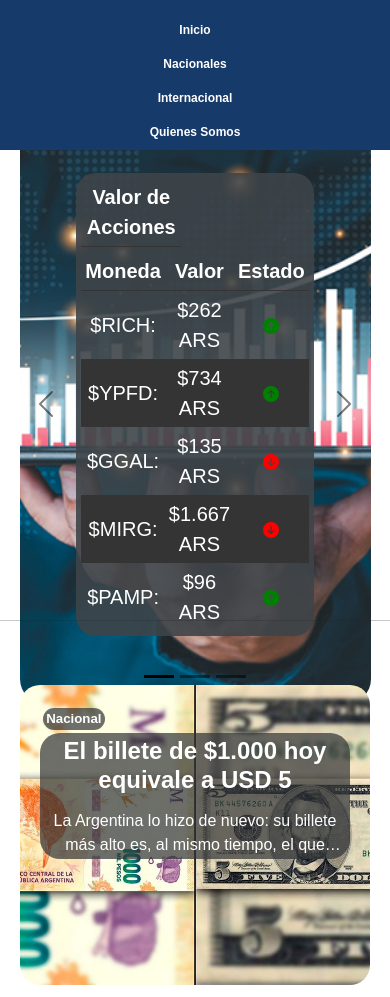
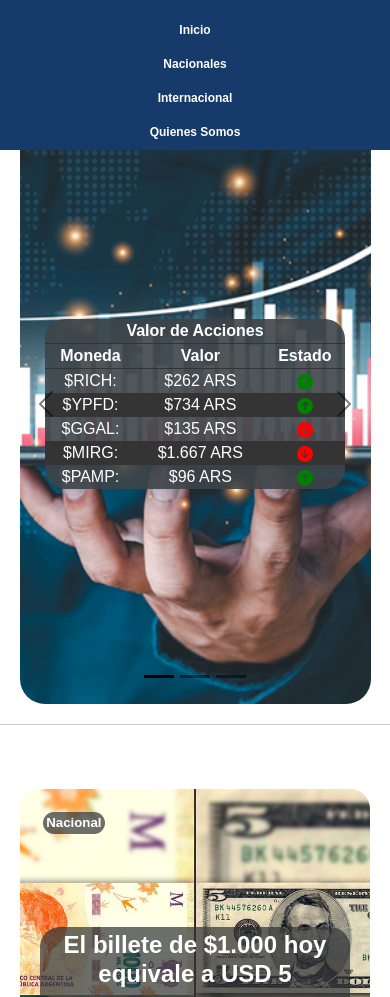
Before and after one commit to Adrizen/La-Mervaleta, a plain HTML site: page index.html in a window 390 px wide. Shown: the part 73-1070 px from the top of the page. Drawn offline with nearby package versions, Linux system fonts and the light colour scheme; no server answers.

Commit message:
coreccion table

```diff
--- a/css/estilos.css
+++ b/css/estilos.css
@@ -336,16 +336,22 @@ div.categoria h5{
         grid-gap: 20px;
         height: 250px;
         display: block;
+        display: flex;
+        flex-direction:column;
+        justify-content: space-between;
     }
-
+    #articulos{
+        margin :auto;
+    }
     #contenedorCotizaciones {
         flex-direction: column;
     }
     #carruselInicio{
 
-        height:150px;
+        height:auto;
         width:90%;
         margin:auto;
+        margin-bottom: 20px;
     }
     .tituloIcono img{
         width:50px;
--- a/css/estilosQS.css
+++ b/css/estilosQS.css
@@ -119,17 +119,30 @@ padding: 4px;
 
     tr{
         margin:auto;
-        width:80%;}
+        width:100%;
+    }
 
     .datatable-container .datatable{
-            width: 100px;
-            margin:5px;
+            width: 300px;
+            margin:auto;
     }
+
     .textoTitulo h1 {
         font-size: 18px;
     }
     .textoTitulo h4 {
         font-size: 13px;
     }
+    .datatable-container .datatable,
+    .datatable-container .datatable th,
+    .datatable-container .datatable td{
+    padding: 0px;
+    font-size: 16px;
+    }
+    .centro{
+        height: 600px;
+
+    }
+
 
 }
--- a/index.html
+++ b/index.html
@@ -43,7 +43,10 @@
                                 <div class="datatable-container">
                                     <table class="datatable">
                                         <thead>
-                                            <th>Valor de Acciones</th>
+
+                                                <th>Valor de Acciones</th>
+
+
                                         </thead>
                                     </table>
                                     <table class="datatable">
@@ -124,7 +127,7 @@
                                 <div class="datatable-container">
                                     <table class="datatable">
                                         <thead>
-                                            <th>Valor de Divisas</th>
+                                            <th>Valor de Divizas</th>
                                         </thead>
                                     </table>
                                     <table class="datatable">
@@ -226,7 +229,7 @@
                                 <div class="datatable-container">
                                     <table class="datatable">
                                         <thead>
-                                            <th>Valor de Criptomoneda</th>
+                                            <th>Valor de Criptomonedas</th>
                                         </thead>
                                     </table>
                                     <table class="datatable">
```
Also changed, not shown: genericoshtml/mostrarDatos.html (+1 -1 lines).
